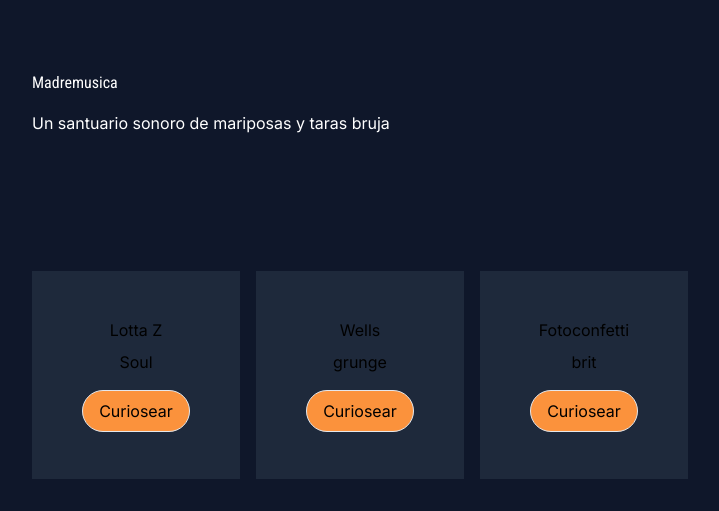
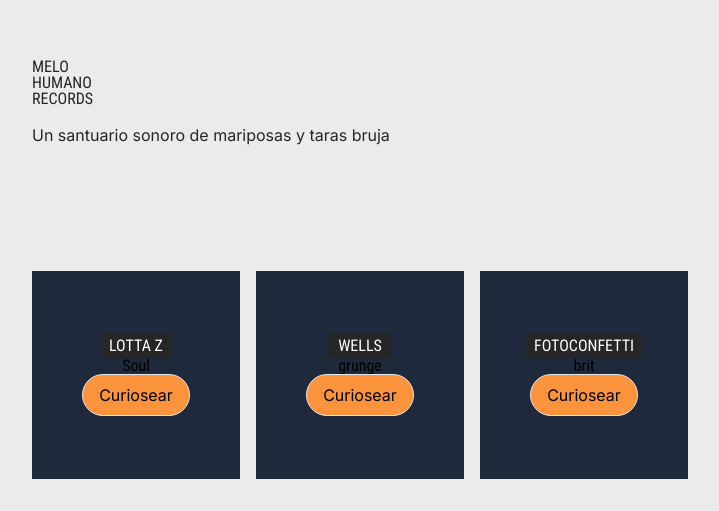
Before and after one commit to eduferrerm/record-label-app, a Next.js app: page / in a window 1280 px wide. Shown: the part 289-800 px from the top of the page, without its empty margins (0-719 px from the left). Built offline with nearby package versions, Linux system fonts and the light colour scheme.

Commit message:
Text style degined, tailwind config extended for mds

```diff
--- /dev/null
+++ b/components/Design_System/MDSText.tsx
@@ -0,0 +1,58 @@
+const MDSFonts = {
+  sans: "font-mds-sans",
+  condMed: "font-mds-sans-cond-med",
+  condBold: "font-mds-sans-cond-bold",
+};
+
+const MDSTextStyles = {
+  // General
+  ["title"]: `${MDSFonts.condBold} mds-text-5 leading-none`,
+  ["subtitle"]: `${MDSFonts.condMed} mds-text-3 leading-none`,
+  ["primary-label"]: `${MDSFonts.condBold} mds-text-1 leading-none`,
+  ["meta-data"]: `${MDSFonts.condMed} mds-text-1 leading-none`,
+  ["paragraph"]: `${MDSFonts.sans} mds-text-2 leading-relaxed`,
+  // Hero
+  ["hero-card-band"]: `${MDSFonts.condBold} mds-text-1 leading-none uppercase bg-mds-grey-600 text-mds-grey-50 px-2 py-1`,
+  ["hero-card-song-name"]: `${MDSFonts.condBold} mds-text-4 leading-none`,
+  // Hero Card Details
+  ["hero-card-detail-song-name"]: `${MDSFonts.condBold} mds-text-7 leading-none`,
+  ["hero-card-detail-grid-title"]: `${MDSFonts.condBold} mds-text-1 leading-none`,
+  ["hero-card-detail-grid-description"]: `${MDSFonts.condMed} mds-text-1 leading-none`,
+  ["band-profile-name"]: `${MDSFonts.condBold} mds-text-1 leading-none`,
+};
+
+const MDSTextColor = {
+  ["mds-grey-50"]: "text-mds-grey-50",
+  ["mds-grey-100"]: "text-mds-grey-100",
+  ["mds-grey-200"]: "text-mds-grey-200",
+  ["mds-grey-300"]: "text-mds-grey-300",
+  ["mds-grey-400"]: "text-mds-grey-400",
+  ["mds-grey-500"]: "text-mds-grey-500",
+  ["mds-grey-600"]: "text-mds-grey-600",
+};
+
+type MDSTextStyleNames = keyof typeof MDSTextStyles;
+
+type MDSTextColorNames = keyof typeof MDSTextColor;
+
+interface MDSTextType {
+  text: string;
+  styleName: MDSTextStyleNames;
+  color?: MDSTextColorNames;
+}
+
+function getStyle(style: MDSTextStyleNames): string {
+  return MDSTextStyles[style];
+}
+
+function getColor(style: MDSTextColorNames): string {
+  return MDSTextColor[style];
+}
+
+export default function MDSText({ text, styleName, color }: MDSTextType) {
+  return (
+    <span className={`${getStyle(styleName)} ${color && getColor(color)}`}>
+      {text}
+    </span>
+  );
+}
--- a/components/Home_Hero/HeroCarousel/HeroCarousel.tsx
+++ b/components/Home_Hero/HeroCarousel/HeroCarousel.tsx
@@ -5,7 +5,7 @@ import { transformCardWrapper, removeTransform } from "./HeroCarouselHelpers";
 import HeroCarouselItem from "@/components/Home_Hero/HeroCarousel/HeroCarouselItem";
 
 const styles = {
-  heroContainer: `relative min-w-screen flex min-h-screen flex-col justify-center bg-slate-900 p-8 align-middle overflow-hidden`,
+  heroContainer: `relative min-w-screen flex min-h-screen flex-col justify-center bg-mds-grey-100 p-8 align-middle overflow-hidden`,
   carouselListItemsWrapper: `no-scrollbar absolute left-0 bottom-0 inline-flex gap-2 snap-x  transition-all duration-500`,
   cardItemDirectWrapper: `inline-flex gap-4 transition-all duration-500`,
   fullWidthContainer: {
--- a/components/Home_Hero/HeroCarousel/HeroCarouselItem.tsx
+++ b/components/Home_Hero/HeroCarousel/HeroCarouselItem.tsx
@@ -1,3 +1,4 @@
+import MDSText from "@/components/Design_System/MDSText";
 import { useRef, useState } from "react";
 
 const styles = {
@@ -40,8 +41,6 @@ export default function HeroCarouselItem({
   const [itemIsExpanded, setItemIsExpanded] = useState(false);
   const cardRef = useRef<HTMLDivElement>(null);
 
-  console.log("recentActivity:", recentActivity);
-
   return (
     <div
       className={`${styles.itemContainer} ${
@@ -50,11 +49,10 @@ export default function HeroCarouselItem({
       ref={cardRef}
     >
       <div className={styles.contentContainer}>
-        <h2 className="mb-2">{name}</h2>
-        <h3 className="mb-4">{genres[0]}</h3>
+        <MDSText text={name} styleName={"hero-card-band"} />
+        <MDSText text={genres[0]} styleName={"meta-data"} />
         <button
           className={styles.button}
-          data-target-type="button"
           onClick={() => {
             callback(cardRef.current);
             setItemIsExpanded(!itemIsExpanded);
--- a/components/Home_Hero/HomeHero.tsx
+++ b/components/Home_Hero/HomeHero.tsx
@@ -5,12 +5,16 @@ import HeroCarousel from "@/components/Home_Hero/HeroCarousel/HeroCarousel";
 
 export default function HomeHero() {
   const HeroHeader: ReactNode = (
-    <>
-      <h1 className="mb-4 font-mds-sans-cond-bold text-white">Madremusica</h1>
-      <h2 className="mb-4 text-white">
-        Un santuario sonoro de mariposas y taras bruja
-      </h2>
-    </>
+    <section className="text-mds-grey-600" id="test">
+      <h1 className="mb-4 font-mds-sans-cond-bold uppercase leading-none">
+        Melo
+        <br />
+        humano
+        <br />
+        Records
+      </h1>
+      <h2 className="mb-4">Un santuario sonoro de mariposas y taras bruja</h2>
+    </section>
   );
 
   return <HeroCarousel>{HeroHeader}</HeroCarousel>;
--- a/tailwind.config.ts
+++ b/tailwind.config.ts
@@ -15,13 +15,13 @@ const config: Config = {
       },
       colors: {
         'mds-grey': {
-          50: 'hsla(0, 0, 100%, 100%)',
-          100: 'hsla(0, 0, 92%, 100%)',
-          200: 'hsla(0, 0, 81%, 100%)',
-          300: 'hsla(0, 0, 15%, 50%)',
-          400: 'hsla(0, 0, 16%, 60%)',
-          500: 'hsla(0, 0, 28%, 100%)',
-          600: 'hsla(0, 0, 15%, 100%)',
+          50: 'hsl(0 0% 100% / 1)',
+          100: 'hsl(0 0% 92% / 1)',
+          200: 'hsl(0 0% 81% / 1)',
+          300: 'hsl(0 0% 15% / .5)',
+          400: 'hsl(0 0% 16% / .6)',
+          500: 'hsl(0 0% 28% / 1)',
+          600: 'hsl(0 0% 15% / 1)',
         }
       },
       backgroundImage: {
@@ -30,29 +30,28 @@ const config: Config = {
           "conic-gradient(from 180deg at 50% 50%, var(--tw-gradient-stops))",
       },
       spacing: {
-        // Fibonacci spacing using 4 as unit value: 4, 8, 12, 20, 32, 52, 84, 136
-        'mds-space-1': '1rem',
-        'mds-space-2': '2rem',
-        'mds-space-3': '3rem',
-        'mds-space-4': '5rem',
-        'mds-space-5': '8rem',
-        'mds-space-6': '13rem',
-        'mds-space-7': '21rem',
-        'mds-space-8': '34rem',
+        'mds-space-1': '1rem',    // 4px
+        'mds-space-2': '2rem',    // 8px
+        'mds-space-3': '3rem',    // 12px
+        'mds-space-4': '5rem',    // 20px
+        'mds-space-5': '8rem',    // 32px
+        'mds-space-6': '13rem',   // 52px
+        'mds-space-7': '21rem',   // 84px
+        'mds-space-8': '34rem',   // 136px
       },
       fontSize: {
-        'mds-text-1': '3rem',
-        'mds-text-2': '3.5rem',
-        'mds-text-3': '4.5rem',
-        'mds-text-4': '6rem',
-        'mds-text-5': '7.5rem',
-        'mds-text-6': '10.75rem',
-        'mds-text-7': '15rem',
+        'mds-text-1': '3rem',     // 12px
+        'mds-text-2': '3.5rem',   // 14px
+        'mds-text-3': '4.5rem',   // 18px
+        'mds-text-4': '6rem',     // 24px
+        'mds-text-5': '7.5rem',   // 30px
+        'mds-text-6': '10.75rem', // 43px
+        'mds-text-7': '15rem',    // 60px
       },
       borderRadius: {
-        'mds-rounded-1': '.5rem',
-        'mds-rounded-2': '1rem',
-        'mds-rounded-3': '2rem'
+        'mds-rounded-1': '.5rem', // 2px
+        'mds-rounded-2': '1rem',  // 4px
+        'mds-rounded-3': '2rem'   // 8px
       }
     },
   },
```
